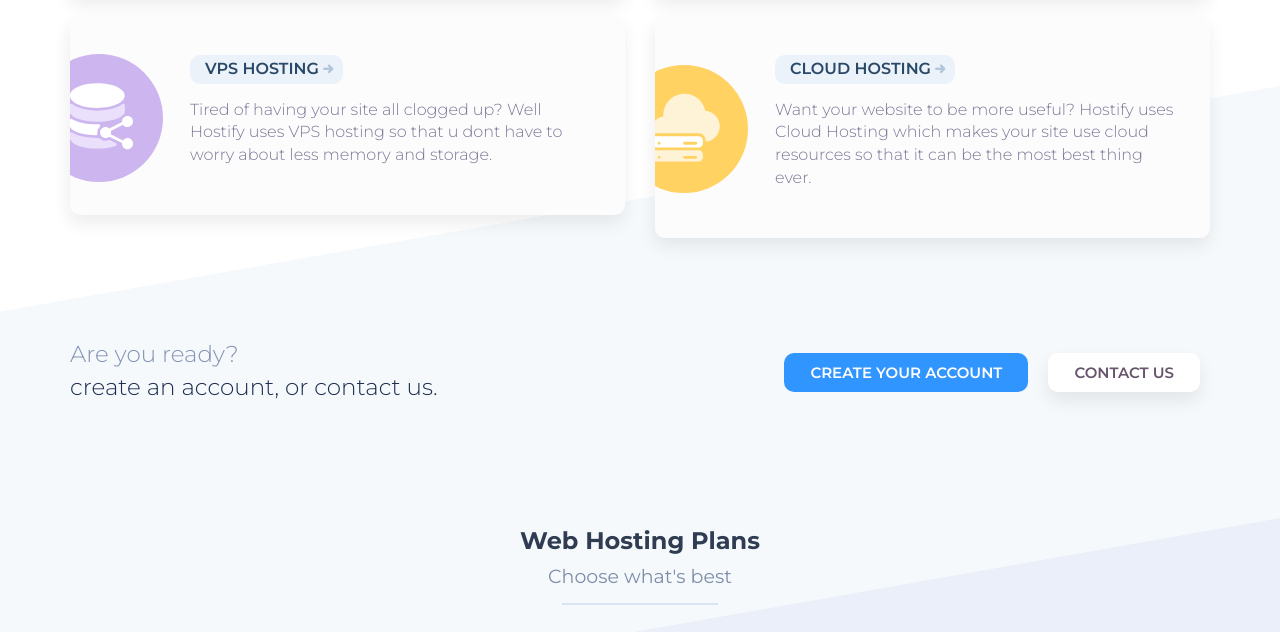
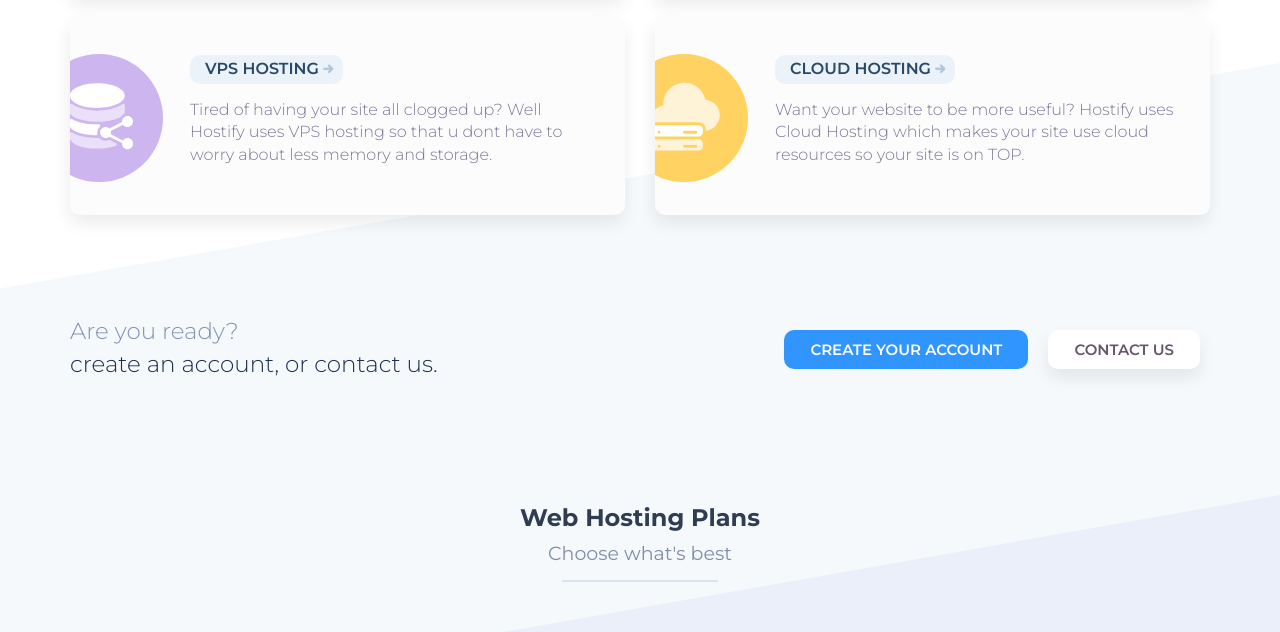
Before and after one commit to MrTahfari/Hostify, a plain HTML site: page index.html in a window 1280 px wide. Shown: the part 1324-1956 px from the top of the page. Drawn offline with nearby package versions, Linux system fonts and the light colour scheme.

Commit message:
Hosting Names

```diff
--- a/index.html
+++ b/index.html
@@ -245,7 +245,7 @@
                     </div>
                     <div class="service-title"><a href="cloudhosting.html">Cloud Hosting</a></div>
                     <div class="service-details">
-                        <p>Want your website to be more useful? Hostify uses Cloud Hosting which makes your site use cloud resources so that it can be the most best thing ever.</p>
+                        <p>Want your website to be more useful? Hostify uses Cloud Hosting which makes your site use cloud resources so your site is on TOP.</p>
                     </div>
                 </div>
             </div>
```
